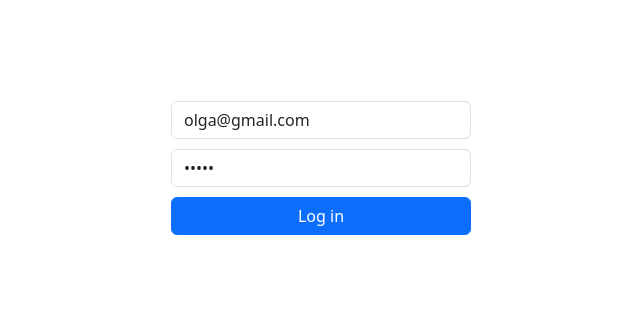
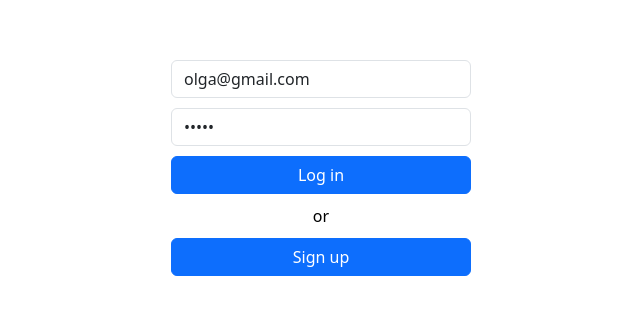
Before and after one commit to 888yalo888/todo-list, a React (Create React App) app: page / in a window 1280 px wide. Shown: the part 232-546 px from the top of the page, without its empty margins (319-959 px from the left). Built offline with nearby package versions, Linux system fonts and the light colour scheme.

Commit message:
Added registration

```diff
--- a/src/App.js
+++ b/src/App.js
@@ -1,6 +1,6 @@
 import axios from 'axios';
 import './App.scss';
-import { useCallback, useEffect, useState } from 'react';
+import { useCallback, useEffect, useLayoutEffect, useState } from 'react';
 import {
     CloseIcon,
     DeleteIcon,
@@ -91,28 +91,32 @@ function App() {
     const [newEmail, setNewEmail] = useState('olga@gmail.com');
     const [newPassword, setNewPassword] = useState('12345');
     const [user, setUser] = useState(null);
+    const [userIsLoading, setUserIsLoading] = useState(false);
 
     // Server request
     const getItems = useCallback(async () => {
-        const { data: items } = await axios.get(`api/todolist/get-all-items`);
+        const { data: items } = await axios.get(`api/todolist/tasks`);
         //const items = response.data;
 
         setItems(items);
     }, []);
 
-    const getUserHandler = async () => {
+    const getUserHandler = useCallback(async () => {
+        setUserIsLoading(true);
+
         const { data: user } = await axios.get(`api/user`); // destructure from response
 
         setUser(user);
-    };
+        setUserIsLoading(false);
+    }, []);
 
-    useEffect(() => {
+    useLayoutEffect(() => {
         if (sessionStorage.getItem('token')) {
             getUserHandler();
 
             getItems();
         }
-    }, []);
+    }, [getItems, getUserHandler]);
 
     //console.log(newItemTitle);
 
@@ -166,6 +170,36 @@ function App() {
         getItems();
     };
 
+    // Sign up logic
+
+    const signupHandler = async (event) => {
+        event.preventDefault();
+
+        const loginData = {
+            email: newEmail,
+            password: newPassword,
+        };
+
+        // const response = await axios.post(`api/login`, loginData);
+        // const token = response.data; // response from server with token
+
+        const { data: token } = await axios.post(`api/signup`, loginData);
+
+        sessionStorage.setItem('token', token);
+
+        axios.defaults.headers.token = sessionStorage.getItem('token');
+
+        console.log('token', token);
+
+        //tokenStored = token;
+
+        // user data request
+
+        getUserHandler();
+
+        getItems();
+    };
+
     //Log out logic
 
     const logoutHandler = async () => {
@@ -175,6 +209,8 @@ function App() {
 
         await axios.delete(`api/logout`);
     };
+
+    if (userIsLoading) return null;
 
     return (
         <div className="app">
@@ -216,6 +252,7 @@ function App() {
                     </div>
                 </>
             ) : (
+                <div className="formContainer">
                     <form className="loginForm" onSubmit={loginHandler}>
                         <input
                             onChange={(event) => {
@@ -236,6 +273,12 @@ function App() {
 
                         <button type="submit">Log in</button>
                     </form>
+
+                    <form className="signupForm" onSubmit={signupHandler}>
+                        <div className="or">or</div>
+                        <button type="submit">Sign up</button>
+                    </form>
+                </div>
             )}
         </div>
     );
--- a/src/App.scss
+++ b/src/App.scss
@@ -137,9 +137,15 @@ svg {
     }
 }
 
-.loginForm {
+.formContainer {
     width: 300px;
     margin: auto;
+    display: grid;
+    grid-gap: 10px;
+}
+
+.loginForm,
+.signupForm {
     display: grid;
     grid-gap: 10px;
 }
@@ -156,3 +162,7 @@ svg {
 .email {
     padding-right: 20px;
 }
+
+.or {
+    text-align: center;
+}
```
Lines whose indentation alone changed are shown as unchanged.
